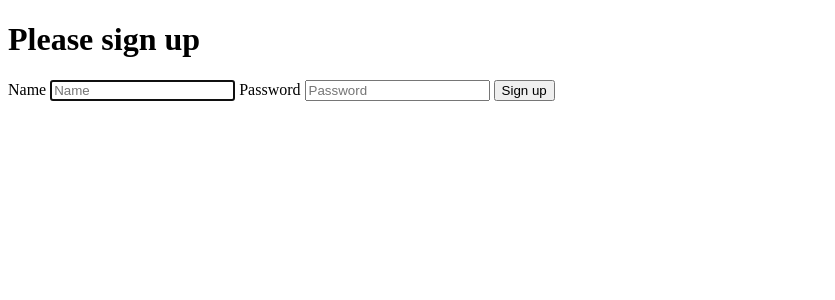
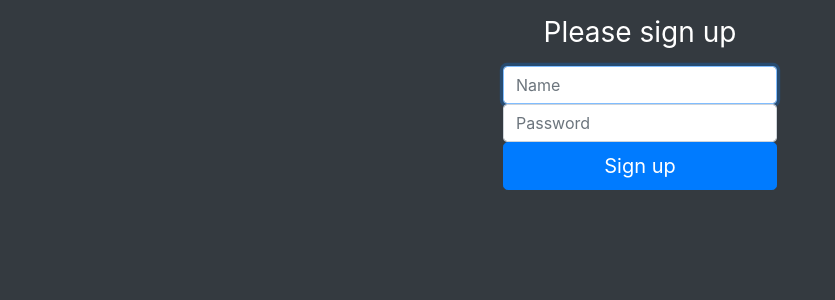
Before and after one commit to flippe3/fireplace, a Flask app: page /signup in a window 1280 px wide. Shown: the top 300 px of the page, without its empty margins (0-835 px from the left). Run offline with Flask 2, Linux system fonts and the light colour scheme; some libraries are stand-ins or nearby versions.

Commit message:
changed path

```diff
--- a/templates/signin.html
+++ b/templates/signin.html
@@ -6,8 +6,8 @@
     <meta name="viewport" content="width=device-width, initial-scale=1, shrink-to-fit=no">
     <meta name="description" content="">
     <meta name="author" content="">
-      <link rel="stylesheet" src="templates/css/bootstrap.min.css">
-    <link rel="icon" href="/docs/4.0/assets/img/favicons/favicon.ico">
+      <link rel="stylesheet" href="https://maxcdn.bootstrapcdn.com/bootstrap/4.0.0/css/bootstrap.min.css"
+    integrity="sha384-Gn5384xqQ1aoWXA+058RXPxPg6fy4IWvTNh0E263XmFcJlSAwiGgFAW/dAiS6JXm" crossorigin="anonymous">
   </head>
 
   <body class="text-center p-3 mb-2 bg-dark text-white">
--- a/templates/signup.html
+++ b/templates/signup.html
@@ -6,8 +6,8 @@
     <meta name="viewport" content="width=device-width, initial-scale=1, shrink-to-fit=no">
     <meta name="description" content="">
     <meta name="author" content="">
-      <link rel="stylesheet" src="templates/css/bootstrap.min.css">
-    <link rel="icon" href="/docs/4.0/assets/img/favicons/favicon.ico">
+      <link rel="stylesheet" href="https://maxcdn.bootstrapcdn.com/bootstrap/4.0.0/css/bootstrap.min.css"
+    integrity="sha384-Gn5384xqQ1aoWXA+058RXPxPg6fy4IWvTNh0E263XmFcJlSAwiGgFAW/dAiS6JXm" crossorigin="anonymous">
   </head>
 
   <body class="text-center p-3 mb-2 bg-dark text-white">
```
